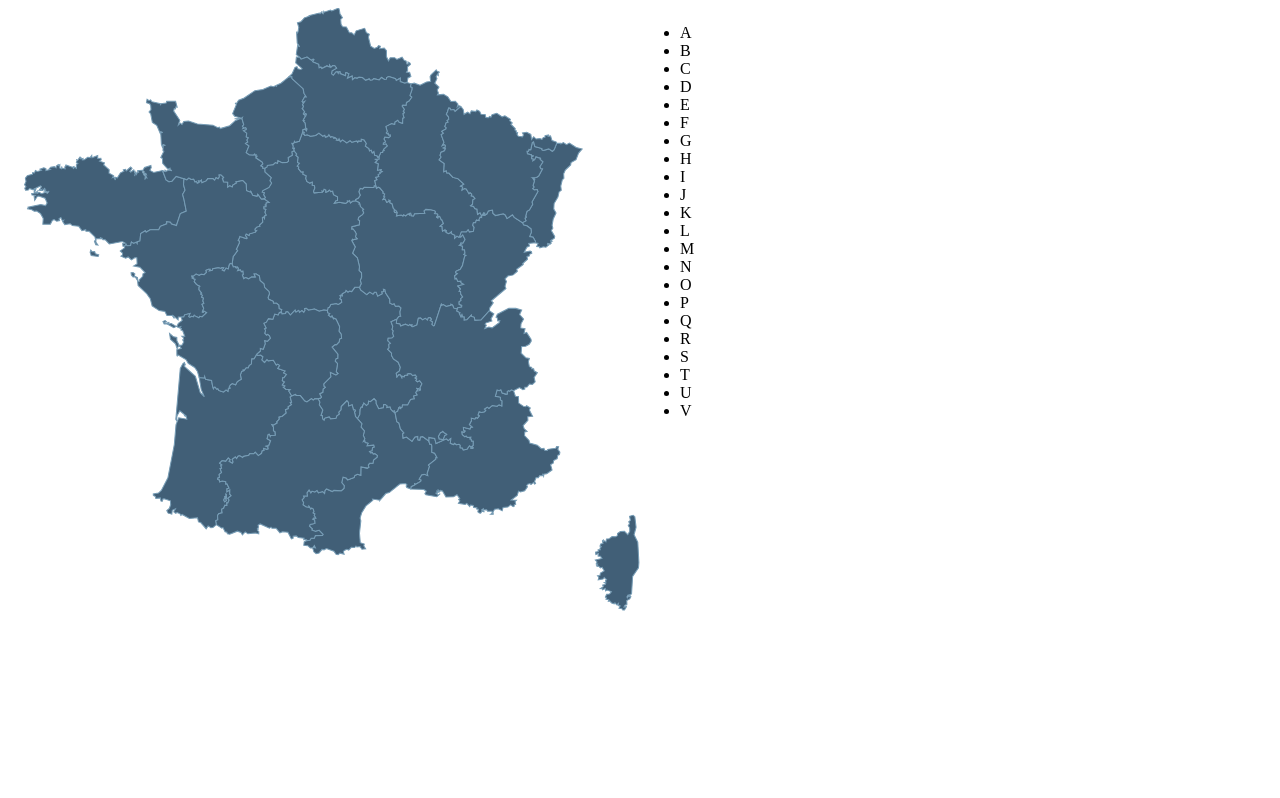
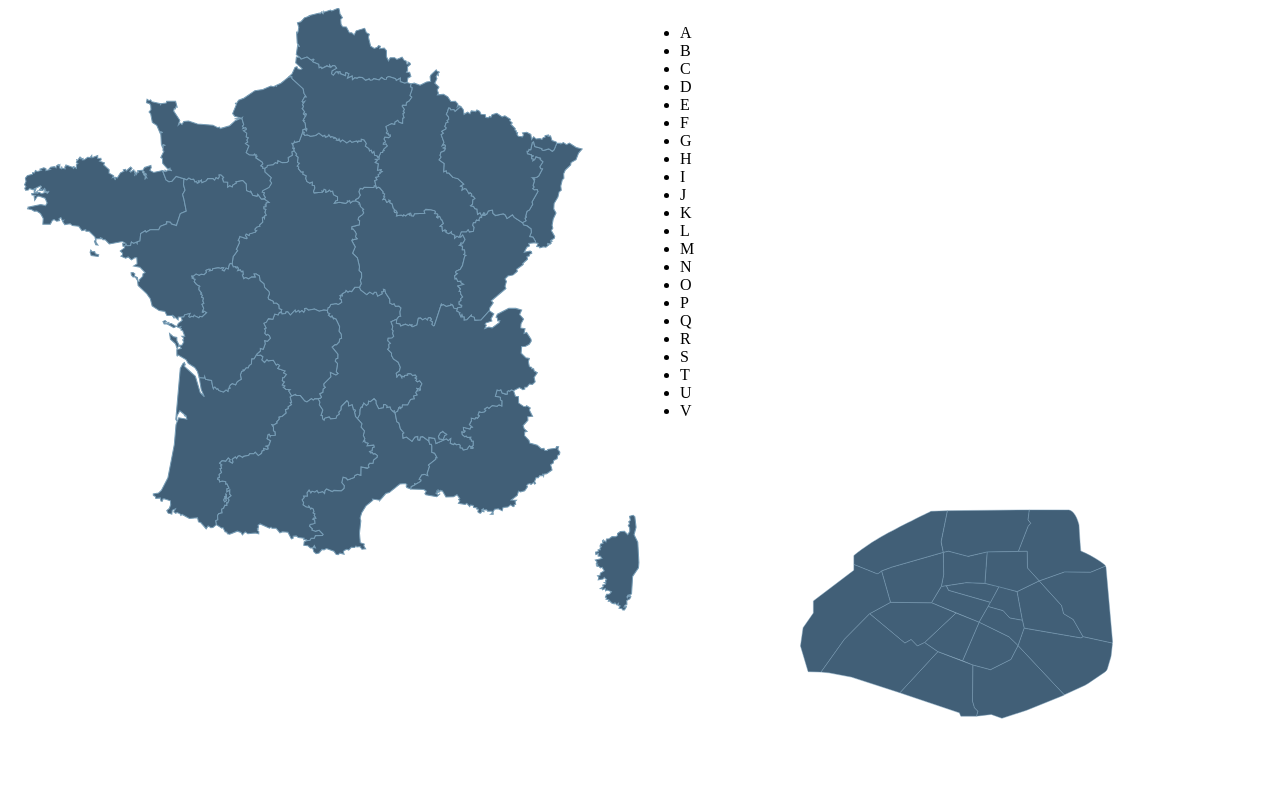
Before and after one commit to etsec-cloud/mapinterractive, a plain HTML site: page index.html in a window 1280 px wide. Drawn offline with Linux system fonts and the light colour scheme.

Commit message:
map paris

```diff
--- a/index.html
+++ b/index.html
@@ -73,6 +73,41 @@
             </ul>
         </div>
     </div>
+
+
+
+
+
+
+
+
+    <div class="map__image">
+<svg version="1.1" id="Calque_1" xmlns="http://www.w3.org/2000/svg" xmlns:xlink="http://www.w3.org/1999/xlink" x="0px" y="0px"
+viewBox="0 0 1366 768" enable-background="new 0 0 1366 768" xml:space="preserve">
+
+        <path id="17" fill="none" stroke="#000000" stroke-miterlimit="10" d="M510.95,297.38l-48.68-19.59v-19.47c0,0,22.74-19.12,54.77-37.96c29.39-17.29,98.85-51.26,110.13-56.76c1.03-0.5,2.15-0.76,3.3-0.76l34.12-1.43l-13.18,64.69c-0.42,2.07-0.41,4.21,0.05,6.28l4.19,19.18l-111.32,31.97l-21.99,8.13l-6.18,4.95C514.27,297.76,512.7,298.09,510.95,297.38z"/>
+        <path id=" 18" fill="none" stroke="#000000" stroke-miterlimit="10" d="M664.59,161.41l-13.09,65.02c-0.32,1.46-0.33,2.96-0.03,4.43l4.19,20.71l11.02-2.37l42.05,11.17l41.74-9.59l67.33-1.28l21.28-54.53l5.59-6.21l-5.9-7.46l2.8-21.6L664.59,161.41z"/>
+        <path id=" 19" fill="none" stroke="#000000" stroke-miterlimit="10" d="M841.56,159.68l-2.8,21.6l5.9,7.46l-5.59,6.21l-21.28,54.53l19-0.21l0.64,36.09l25.52,27.92l54.63-19.21l56.44,0.6l30.71-12.8c1.08-0.45,1.32-1.86,0.45-2.64c-4.88-4.37-21.15-17.09-52.28-30.57c0,0-1.62-12.1-4.08-56.61c0,0-6.52-30.13-22.09-32.21L841.56,159.68z"/>
+        <path id=" 10" fill="none" stroke="#000000" stroke-miterlimit="10" d="M750.24,251.62c0.01-0.2,0.03-0.85,0.23-0.86l86.33-1.49l0.73,36.15l25.42,27.86l-47.76,23.11l-69.72-17.71L750.24,251.62z"/>
+        <path id="9" fill="none" stroke="#000000" stroke-miterlimit="10" d="M745.47,318.69l-40.22-1.44l-53.98,8.21l4.99-25.08l-0.6-48.82l11.02-2.37l42.69,11.15l40.56-9.44c0.34-0.08,0.36-0.01,0.35,0.34L745.47,318.69z"/>
+        <polygon id="1" fill="none" stroke="#000000" stroke-miterlimit="10" points="651.27,325.46 629.99,360.45 732.93,402.59 757.67,359.53 666.85,333.46 662.2,323.8 "/>
+        <polygon id="3" fill="none" stroke="#000000" stroke-miterlimit="10" points="826.62,398.4 815.18,336.4 775.64,326.11 752.38,368.73 784.9,377.72 799.23,393.5 "/>
+        <polygon id="11" fill="none" stroke="#000000" stroke-miterlimit="10" points="826.62,398.4 830.4,415.38 953.16,436.6 957.75,433.93 936.33,396.45 915.68,384 911.28,366.62 862.94,313.29 815.18,336.4 "/>
+        <polygon id="4" fill="none" stroke="#000000" stroke-miterlimit="10" points="732.93,402.59 797.78,434.35 817.22,453.22 830.4,415.38 826.62,398.4 799.23,393.5 784.9,377.72 752.38,368.73 "/>
+        <polygon id="5" fill="none" stroke="#000000" stroke-miterlimit="10" points="697.17,486.05 719.31,495.14 757.67,505.26 801.88,483.03 817.22,453.22 797.78,434.35 732.93,402.59 "/>
+        <polygon id="6" fill="none" stroke="#000000" stroke-miterlimit="10" points="683,382.58 615.06,446.5 643.68,466.09 697.17,486.05 732.93,402.59 "/>
+        <polygon id="7" fill="none" stroke="#000000" stroke-miterlimit="10" points="496.41,384 572.49,447.63 586.05,440.1 599.61,453.92 615.06,446.5 683,382.58 629.99,360.45 541.61,359.53 "/>
+        <path id="16" fill="none" stroke="#000000" stroke-miterlimit="10" d="M522.41,291.89l19.2,67.65L496.41,384l-54.58,55.46l-50.52,70.88l-27.87-0.94l-16.57-55.48l5.65-39.44l22.22-31.9v-26.11l87.53-66.29v-12.39l48.68,19.59c1.47,0.58,3.22,0.29,5.21-0.77L522.41,291.89z"/>
+        <polygon id="8" fill="none" stroke="#000000" stroke-miterlimit="10" points="629.99,360.45 541.61,359.53 522.41,291.89 544.33,283.53 655.65,251.56 656.26,300.38 651.37,324.58 "/>
+        <polygon id="2" fill="none" stroke="#000000" stroke-miterlimit="10" points="757.67,359.53 666.85,333.46 662.46,323.76 705.25,317.25 745.47,318.69 775.64,326.11 "/>
+        <path id="20" fill="none" stroke="#000000" stroke-miterlimit="10" d="M1019.77,447.48c0.94,0.21,1.81-0.56,1.73-1.52l-14.37-162.54c-0.14-1.38-1.13-2.07-2.4-1.54l-30.71,12.8l-56.44-0.6l-54.63,19.21l48.34,53.33l4.4,17.38l20.65,12.45l21.42,37.48L1019.77,447.48z"/>
+        <path id="12" fill="none" stroke="#000000" stroke-miterlimit="10" d="M919.33,558.47l42.67-19.84c2.65-1.34,4.37-2.26,6.41-3.64l36.63-24.99c2.57-1.76,4.46-4.35,5.34-7.34l7.31-24.96c0.32-1.08,0.53-2.18,0.65-3.29l2.69-24.94c0.19-0.89-0.37-1.77-1.26-1.98l-62.03-13.55l-4.59,2.68L830.4,415.38l-13.18,37.85l98.07,104.64C916.34,558.98,918.01,559.23,919.33,558.47z"/>
+        <polygon id="13" fill="none" stroke="#000000" stroke-miterlimit="10" points="719.31,495.14 718.59,573.29 722.7,587.41 730.12,594.95 727.24,605.58 759.23,601.8 782.28,610.15 835.72,592.84 917.3,559.87 817.22,453.22 801.88,483.03 757.67,505.26 "/>
+        <polygon id="14" fill="none" stroke="#000000" stroke-miterlimit="10" points="561.74,555 643.68,466.09 719.31,495.14 718.59,573.29 722.7,587.41 730.12,594.95 727.24,605.58 693.42,605.58 690.36,598.44 "/>
+        <path id="15" fill="none" stroke="#000000" stroke-miterlimit="10" d="M456.84,521.15L561.74,555l81.95-88.91l-28.63-19.59l-15.44,7.43l-13.56-13.83l-13.56,7.53L496.41,384l-54.58,55.46l-50.52,70.88l15.64,1.46c0.45,0.04,0.89,0.1,1.33,0.19l48.36,9.11C456.71,521.11,456.78,521.13,456.84,521.15z"/>
+</svg>
+</div>
+
 </body>
 
 
--- a/style.css
+++ b/style.css
@@ -3,7 +3,13 @@
     float: left;
 }
 
-.map__image path {
+.map__image path  {
+    fill: #415F77;
+    stroke: #769cb5;
+    stroke-width: 1px;
+    transition: fill .3s;
+}
+.map__image polygon  {
     fill: #415F77;
     stroke: #769cb5;
     stroke-width: 1px;
@@ -25,3 +31,7 @@
 .map__image path:hover{
     fill: rgb(167, 168, 168);
 }
+
+.map__image polygon:hover{
+    fill: rgb(167, 168, 168);
+}
```
Also changed, not shown: paris.svg (added).
